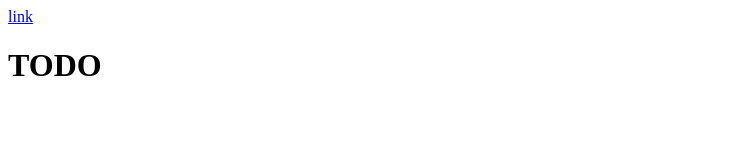
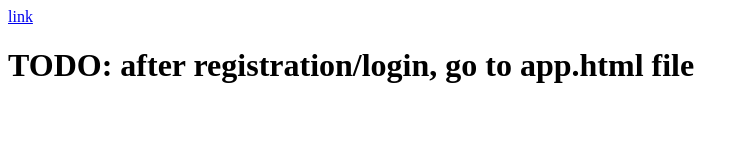
Before and after one commit to SimicIlija/WebTechnology, a website: page webapp/index.html in a window 1280 px wide. Shown: the whole page, without its empty margins (0-749 px from the left). Drawn offline with Linux system fonts and the light colour scheme.

Commit message:
added TODO on /webapp/index.html and app.html

```diff
--- a/webapp/index.html
+++ b/webapp/index.html
@@ -7,7 +7,7 @@
 
 <body>
   <a href="registration/index.html">link</a>
-  <h1>TODO</h1>
+  <h1>TODO: after registration/login, go to app.html file</h1>
 </body>
 
 </html>
```
Also changed, not shown: webapp/app.html (renamed from index.html), webapp/style.css (renamed from style.css).
